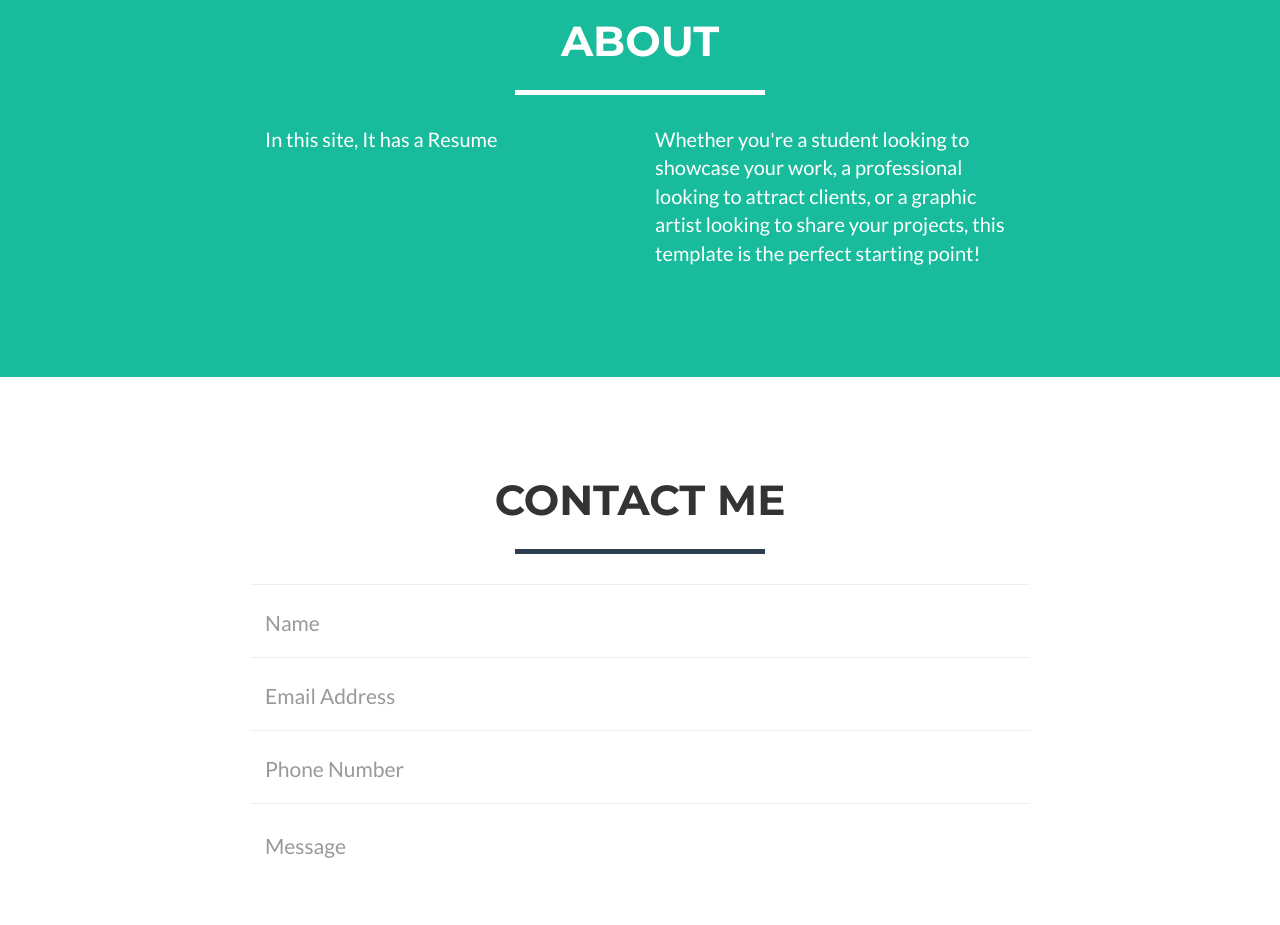
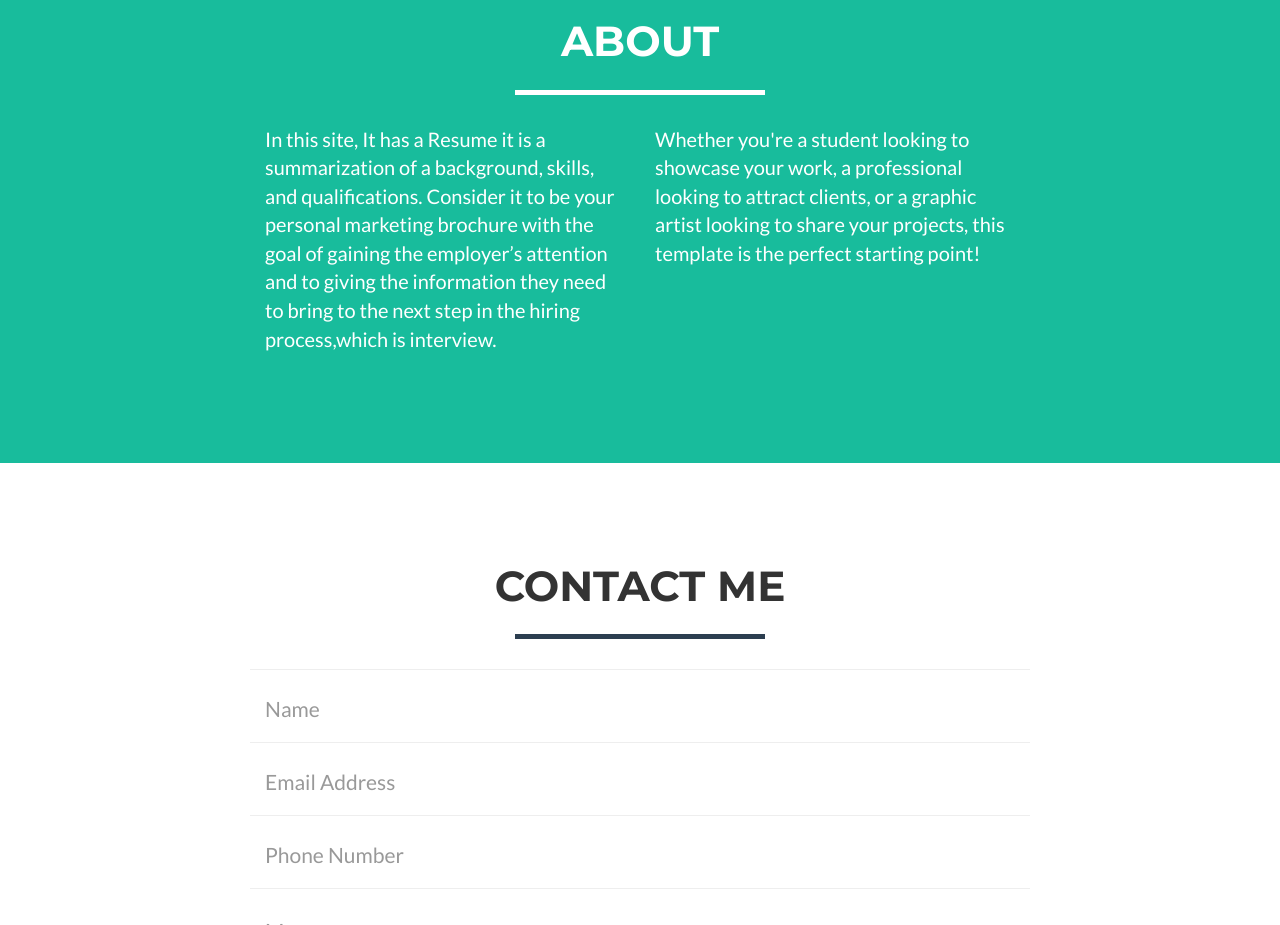
Before and after one commit to GenevaCres/GenevaCres, a website: page index.html in a window 1280 px wide. Shown: the part 1380-2305 px from the top of the page. Drawn offline with nearby package versions, Linux system fonts and the light colour scheme.

Commit message:
Update index.html

```diff
--- a/index.html
+++ b/index.html
@@ -131,7 +131,9 @@
             </div>
             <div class="row">
                 <div class="col-lg-4 col-lg-offset-2">
-                    <p>In this site, It has a Resume</p>
+                    <p>In this site, It has a Resume it is a summarization of a background, skills, and qualifications. Consider it to be
+your personal marketing brochure with the goal of gaining the employer’s attention and to giving the information
+they need to bring to the next step in the hiring process,which is interview.</p>
                 </div>
                 <div class="col-lg-4">
                     <p>Whether you're a student looking to showcase your work, a professional looking to attract clients, or a graphic artist looking to share your projects, this template is the perfect starting point!</p>
```
